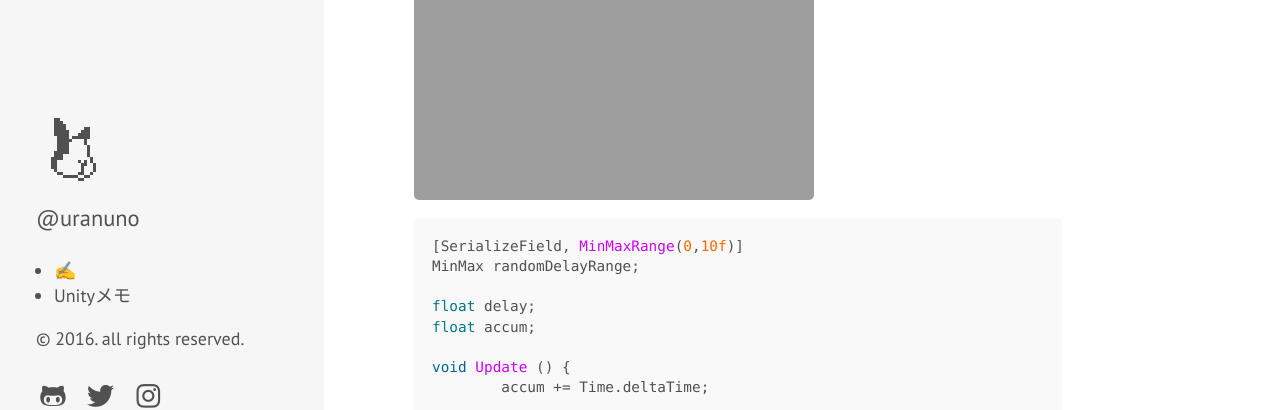
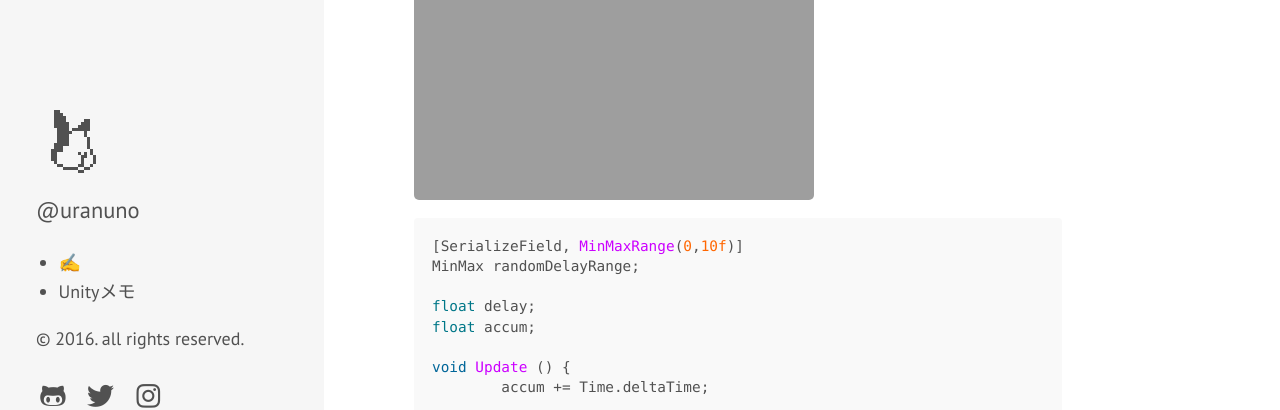
Before and after one commit to uranuno/uranuno.github.io, a Jekyll site: the page built from index.html, in a window 1280 px wide. Shown: the part 453-863 px from the top of the page. Built offline with Jekyll 4.4.1, drawn with Linux system fonts in a browser that asks for light colours; nearby versions of some CDN libraries; the list of posts is cut into pages by our own code.

Commit message:
モバイル用

```diff
--- a/assets/css/nunomemo.css
+++ b/assets/css/nunomemo.css
@@ -63,10 +63,17 @@
   margin-bottom: 0.5rem;
 }
 .sidebar-nav ul {
-  padding-left: 1rem;
+  padding-left: 0;
+  list-style-type: none;
 }
 .sidebar-nav-item {
-  line-height: 1;
+  line-height: 1.5;
+}
+@media (min-width: 48em) {
+  .sidebar-nav ul {
+    padding-left: 1.25em;
+    list-style-type: disc;
+  }
 }
 
 /* Accounts */
```
